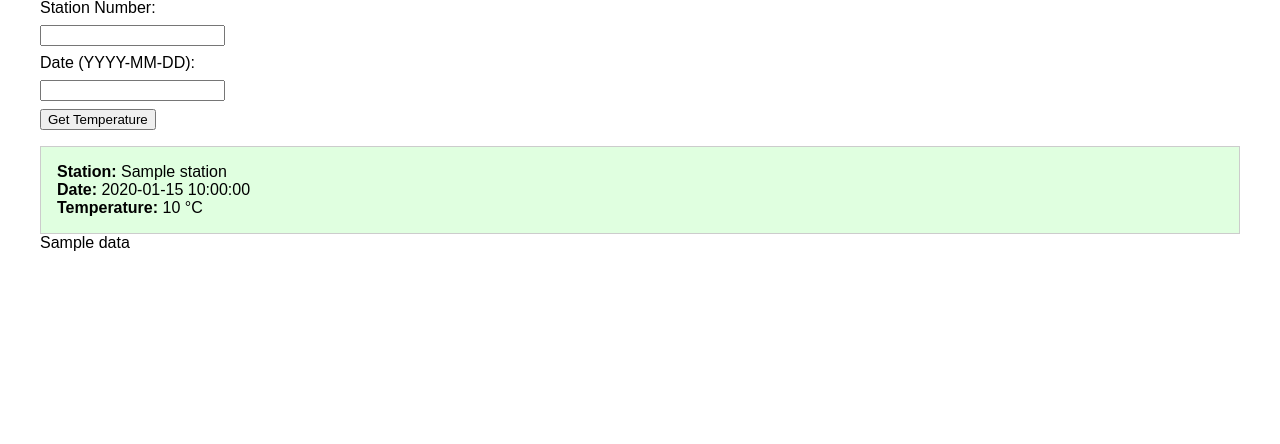
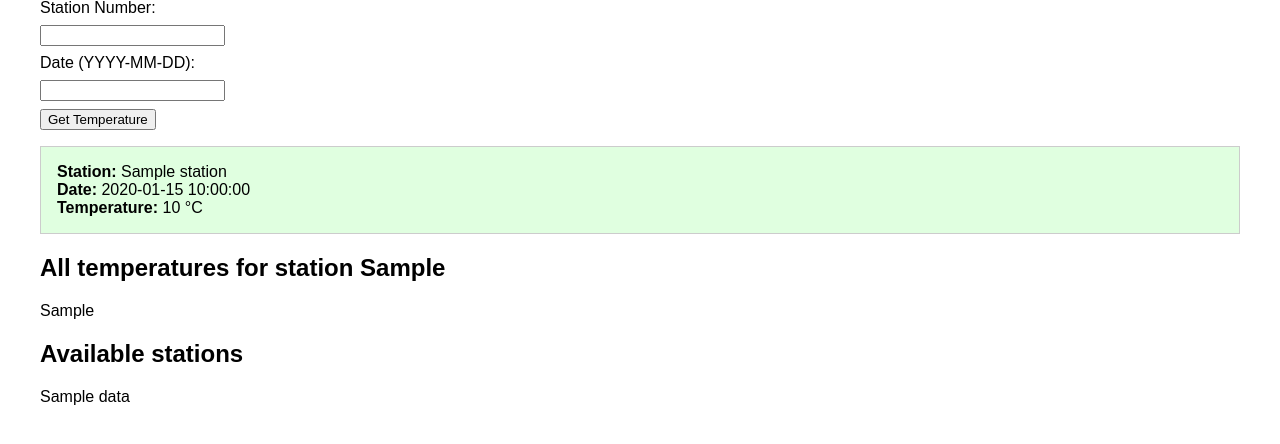
Before and after one commit to tihomirtx88/WatherAPI, a Flask app: template templates/home.html in a window 1280 px wide. Shown: the part 121-565 px from the top of the page. Run offline with Flask 3, Linux system fonts and the light colour scheme; the template is opened without the code that fills it: most values are stand-ins (such as "Sample title", 1, 10 or a date in 2020).

Commit message:
Adding more functionality
Adding functionality to search just by number of station

```diff
--- a/main.py
+++ b/main.py
@@ -10,37 +10,61 @@
 def home():
     result = None
     error = None
+    table_data = None
+    selected_station = None
 
     if request.method == "POST":
-        station = request.form.get("station")
-        date = request.form.get("date")
+        station = request.form.get("station");
+        date = request.form.get("date");
+        selected_station = station;
 
-        if not station or not date:
+        if not station:
             error = "Please provide both station and date."
         else:
             try:
-                filename = "data/TG_STAID" + str(station).zfill(6) + ".txt"
-                df = pd.read_csv(filename, skiprows=20, parse_dates=['    DATE'])
-                df.columns = df.columns.str.strip()
+                filename = "data/TG_STAID" + str(station).zfill(6) + ".txt";
+                df = pd.read_csv(filename, skiprows=20, parse_dates=['    DATE']);
+                df.columns = df.columns.str.strip();
 
-                temperature_series = df.loc[df['DATE'] == date, 'TG']
+                df["TG"] = df["TG"] / 10  # в °C;
 
-                if temperature_series.empty:
-                    error = "No temperature data found for this date."
+                if date:
+                    temperature_series = df.loc[df['DATE'] == date, 'TG']
+                    if temperature_series.empty:
+                        error = "No temperature data found for this date."
+                    else:
+                        temperature = temperature_series.squeeze()
+                        result = {
+                            "station": station,
+                            "date": date,
+                            "temperature": temperature
+                        }
                 else:
-                    temperature = temperature_series.squeeze() / 10
-                    result = {
-                        "station": station,
-                        "date": date,
-                        "temperature": temperature
-                    }
+                    table_data = df.to_html(index=False)
 
             except FileNotFoundError:
                 error = f"No data file found for station {station}."
             except Exception as e:
                 error = f"An error occurred: {str(e)}"
 
-    return render_template("home.html", result=result, error=error, data=stations.to_html())
+    return render_template(
+        "home.html",
+        result=result,
+        error=error,
+        data=stations.to_html(),
+        table_data=table_data,
+        selected_station = selected_station
+    )
+
+@app.route("/api/v1/<station>")
+def all_station(station):
+    filename = "data/TG_STAID" + str(station).zfill(6) + ".txt";
+    df = pd.read_csv(filename, skiprows=20, parse_dates=['    DATE']);
+    df.columns = df.columns.str.strip();
+    df["TG"] = df["TG"] / 10;
+
+    # Make data on dictionary
+    result = df.to_dict(orient="records");
 
 if __name__ == "__main__":
     app.run(debug=True)
--- a/templates/home.html
+++ b/templates/home.html
@@ -19,7 +19,7 @@
     <input type="text" id="station" name="station" required>
 
     <label for="date">Date (YYYY-MM-DD):</label>
-    <input type="text" id="date" name="date" required>
+    <input type="text" id="date" name="date">
 
     <button type="submit">Get Temperature</button>
   </form>
@@ -38,6 +38,12 @@
     </div>
   {% endif %}
 
-  {{data|safe}}
+  {% if table_data %}
+    <h2>All temperatures for station {{ selected_station }}</h2>
+    {{ table_data|safe }}
+  {% endif %}
+
+  <h2>Available stations</h2>
+  {{ data|safe }}
 </body>
 </html>
```
